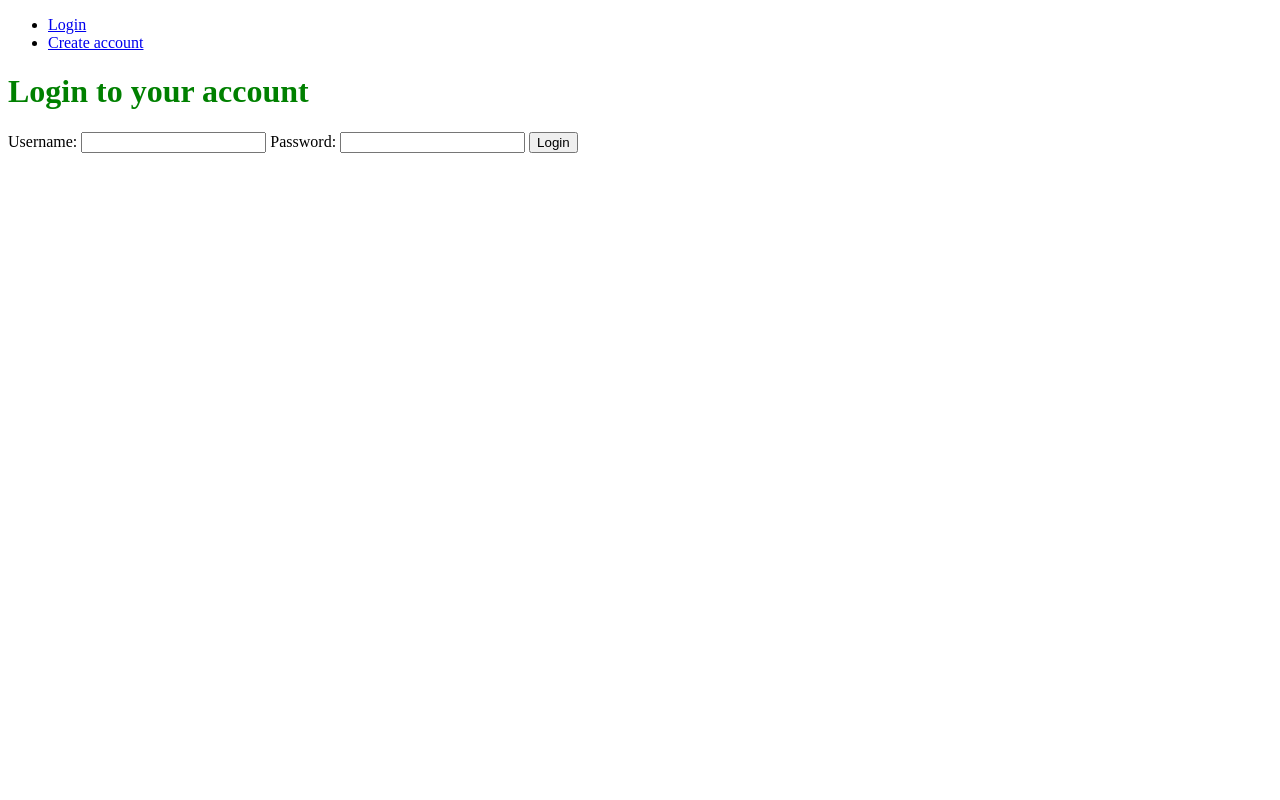
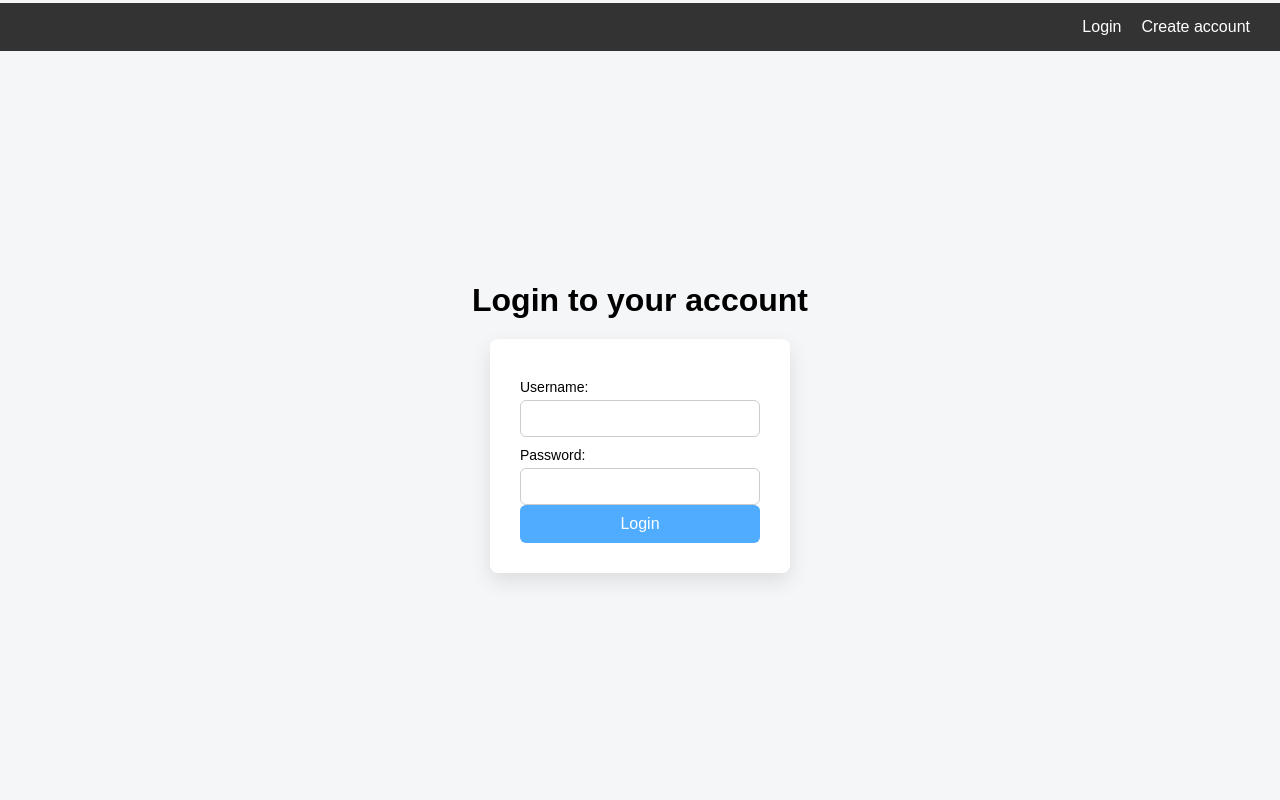
Before and after one commit to ScriptSorcerer20/acht-damen-tuerme-problem, a Flask app: page /login in a window 1280 px wide. Run offline with Flask 3, Linux system fonts and the light colour scheme.

Commit message:
CSS verbessert für Login&Register. javscsript code für magnetic button effect noch in entwicklung.

```diff
--- /dev/null
+++ b/app/static/css/login.css
@@ -0,0 +1,141 @@
+:root {
+    --primary-bg-color: #f4f6f8;
+    --secondary-bg-color: white;
+    --nav-bg-color: #333;
+}
+
+@font-face {
+    font-family: "Geist Sans";
+    src: url("https://assets.codepen.io/605876/GeistVF.ttf") format("truetype");
+}
+
+*,
+*::before,
+*::after {
+    box-sizing: border-box;
+}
+
+body {
+    margin: 0;
+    min-height: 100vh;
+    display: grid;
+    place-items: center;
+    font-family: "Geist Sans", system-ui, sans-serif;
+}
+
+/* MAGNET EFFECT */
+.magnetic {
+    padding: 10px 20px;
+    border: none;
+    background: #4facfe;
+    color: white;
+    border-radius: 6px;
+    cursor: pointer;
+    font-size: 16px;
+
+    transition: transform 0.2s ease;
+}
+
+.magnetic:hover {
+    background: #2d8cf0;
+}
+
+/* Reset */
+* {
+    box-sizing: border-box;
+    margin: 0;
+    padding: 0;
+    font-family: Arial, Helvetica, sans-serif;
+}
+
+/* Page setup */
+body {
+    min-height: 100vh;
+    background: var(--primary-bg-color);
+}
+
+/* Navbar */
+nav {
+    width: 100%;
+    background: var(--nav-bg-color);
+    padding: 15px 30px;
+}
+
+nav ul {
+    list-style: none;
+    display: flex;
+    justify-content: flex-end;
+    gap: 20px;
+}
+
+nav a {
+    color: white;
+    text-decoration: none;
+    font-size: 16px;
+}
+
+nav a:hover {
+    color: #4facfe;
+}
+
+/* Center login section */
+main {
+    min-height: calc(100vh - 60px);
+    /* full screen minus navbar */
+    display: flex;
+    flex-direction: column;
+    justify-content: center;
+    align-items: center;
+}
+
+/* Title */
+main h1 {
+    margin-bottom: 20px;
+}
+
+/* Form box */
+form {
+    background: var(--secondary-bg-color);
+    padding: 30px;
+    border-radius: 8px;
+    width: 300px;
+    display: flex;
+    flex-direction: column;
+    box-shadow: 0 8px 20px rgba(0, 0, 0, 0.1);
+}
+
+/* Labels */
+label {
+    margin-top: 10px;
+    margin-bottom: 5px;
+    font-size: 14px;
+}
+
+/* Inputs */
+input {
+    padding: 10px;
+    border: 1px solid #ccc;
+    border-radius: 6px;
+}
+
+/* Button */
+.button {
+    margin-top: 20px;
+    padding: 10px;
+    border: none;
+    background: #4facfe;
+    color: white;
+    border-radius: 6px;
+    cursor: pointer;
+    font-size: 16px;
+}
+
+button:hover {
+    background: #2d8cf0;
+}
+
+/* Error message */
+.error {
+    color: red;
+    margin-bottom: 15px;
+}
--- /dev/null
+++ b/app/static/js/login.js
@@ -0,0 +1,14 @@
+const button = document.querySelector(".magnetic")
+
+button.addEventListener("mousemove", (e) => {
+    const rect = button.getBoundingClientRect()
+
+    const x = e.clientX - rect.left - rect.width / 2
+    const y = e.clientY - rect.top - rect.height / 2
+
+    button.style.transform = `translate(${x * 0.3}px, ${y * 0.3}px)`
+})
+
+button.addEventListener("mouseleave", () => {
+    button.style.transform = "translate(0,0)"
+})
--- a/app/templates/login.html
+++ b/app/templates/login.html
@@ -5,24 +5,20 @@
     <meta charset="UTF-8">
     <meta name="viewport" content="width=device-width, initial-scale=1.0">
     <title>Login</title>
-    <style>
-        h1 {
-            color: green;
-        }
-
-        .error {
-            color: red;
-        }
-    </style>
+    <link rel="stylesheet" href="../static/css/login.css">
+    <link rel="stylesheet" href="../static/css/login.css">
+    </link>
 </head>
 
 <body>
     <nav>
         <ul>
-            <li><a href="{{ url_for('login.login') }}">Login</a></li>
-            <li><a href="{{ url_for('login.register') }}">Create account</a></li>
+            <li><a href="{{ url_for('login.login') }}"><span>Login</span></a></li>
+            <li><a href="{{ url_for('login.register') }}"><span></span>Create account</span></a></li>
         </ul>
     </nav>
+
+    <main>
         <h1>Login to your account</h1>
 
         {% if error %}
@@ -34,8 +30,10 @@
             <input type="text" name="username" required />
             <label for="password">Password:</label>
             <input type="password" name="password" required />
-        <button type="submit">Login</button>
+            <button class="magnetic" type="submit">Login</button>
         </form>
+    </main>
+    <script src="../static/js/login.js" defer></script>
 </body>
 
 </html>
```
Also changed, not shown: app/templates/sign_up.html (+3 -9 lines). Lines whose indentation alone changed are shown as unchanged.
